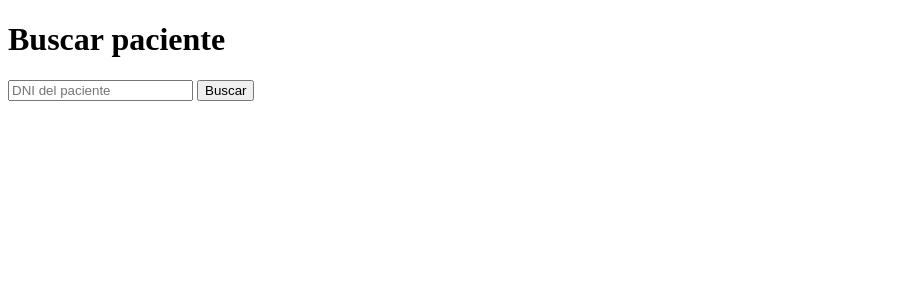
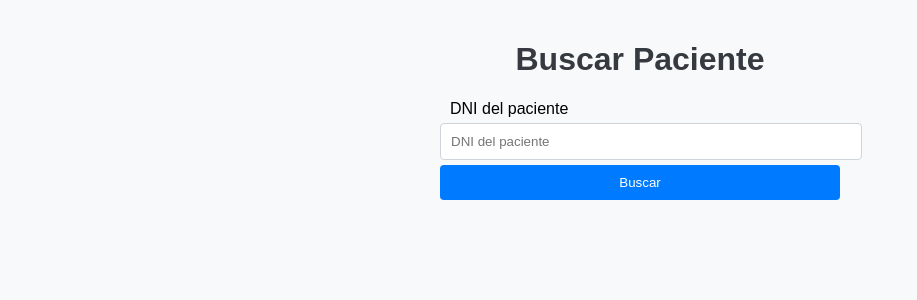
Before and after one commit to briannedbala/SCED, a Flask app: page /search_patient in a window 1280 px wide. Shown: the top 300 px of the page, without its empty margins (0-917 px from the left). Run offline with Flask 3, Linux system fonts and the light colour scheme; some libraries are stand-ins or nearby versions.

Commit message:
Se agrego la funcion de modificar paciente

```diff
--- a/src/app.py
+++ b/src/app.py
@@ -6,11 +6,9 @@ app = Flask(__name__)
 
 db = MySQL(app)
 
-
 @app.route('/')
 def index():
     return render_template('index.html')
-
 
 @app.route('/login', methods=['GET', 'POST'])
 def login():
@@ -26,20 +24,19 @@ def login():
         cur.close()
 
         try:
-            # Vereficar en la base de datos
+            # Verificar en la base de datos
             if user:
-                # Inicio de sesion exitoso
-                flash('¡Inicio de sesion exitoso!', 'success')
-                return redirect(url_for('shop'))
+                # Inicio de sesión exitoso
+                flash('¡Inicio de sesión exitoso!', 'success')
+                return redirect(url_for('options'))
             else:
-                # Inicio de sesion fallido
+                # Inicio de sesión fallido
                 flash('No puede ingresar, intente nuevamente', 'danger')
                 return redirect(url_for('index'))
         except Exception as e:
             flash(str(e), 'danger')
 
     return render_template('login.html')
-
 
 @app.route('/register', methods=['GET', 'POST'])
 def register():
@@ -55,8 +52,7 @@ def register():
             # Insertar en la base de datos
             cur = db.connection.cursor()
             query = "INSERT INTO users (username, password, fullname, email, neighborhood) VALUES (%s, %s, %s, %s, %s)"
-            cur.execute(query, (username, password,
-                        fullname, email, neighborhood))
+            cur.execute(query, (username, password, fullname, email, neighborhood))
             db.connection.commit()
             cur.close()
             flash('¡Registro exitoso! Por favor, inicia sesión.', 'success')
@@ -67,11 +63,9 @@ def register():
 
     return render_template('register.html')
 
-
 @app.route('/options')
 def options():
     return render_template('options.html')
-
 
 @app.route('/register_patient', methods=['GET', 'POST'])
 def registrar_paciente():
@@ -88,8 +82,7 @@ def registrar_paciente():
         try:
             cur = db.connection.cursor()
             query = "INSERT INTO patients (fullname, age, dni, gender, neighborhood, street, grupo) VALUES (%s, %s, %s, %s, %s, %s, %s)"
-            cur.execute(query, (fullname, age, dni, gender,
-                        neighborhood, street, grupo))
+            cur.execute(query, (fullname, age, dni, gender, neighborhood, street, grupo))
             db.connection.commit()
             cur.close()
             flash('Registro del paciente exitoso', 'success')
@@ -99,7 +92,6 @@ def registrar_paciente():
             db.connection.rollback()
 
     return render_template('registrar_paciente.html')
-
 
 @app.route('/view')
 def view():
@@ -111,13 +103,12 @@ def view():
         cur.close()
         return render_template('view.html', patients=patients)
     except Exception as e:
-        flash(f'Error al obtener los datos', 'danger')
+        flash(f'Error al obtener los datos de {e}', 'danger')
         return render_template('option')
-
 
 @app.route('/search_patient', methods=['GET', 'POST'])
 def search_patient():
-    if request.form == 'POST':
+    if request.method == 'POST':
         dni = request.form['dni']
 
         try:
@@ -131,22 +122,41 @@ def search_patient():
                 return render_template('update_patient.html', patient=patient)
             else:
                 flash('Paciente no encontrado', 'danger')
-                return redirect(url_for(search_patient))
+                return redirect(url_for('search_patient'))
         except Exception as e:
             flash(f'Error al buscar el paciente: {e}', 'danger')
             return redirect(url_for('index'))
 
     return render_template('search_patient.html')
 
+@app.route('/update_patient', methods=['POST'])
+def update_patient():
+    patient_id = request.form['patient_id']
+    fullname = request.form['fullname']
+    age = request.form['age']
+    dni = request.form['dni']
+    gender = request.form['gender']
+    neighborhood = request.form['neighborhood']
+    street = request.form['street']
+    grupo = request.form['grupo']
 
-# @app.route('/update')
-# def update():
-#     try:
-#         cur = db.connection.cursor()
-#         query = "SELECT"
-#     return render_template('update.html')
+    try:
+        cur = db.connection.cursor()
+        query = """
+            UPDATE patients
+            SET fullname = %s, age = %s, dni = %s, gender = %s, neighborhood = %s, street = %s, grupo = %s
+            WHERE id = %s
+        """
+        cur.execute(query, (fullname, age, dni, gender, neighborhood, street, grupo, patient_id))
+        db.connection.commit()
+        cur.close()
+        flash('Paciente actualizado exitosamente', 'success')
+        return redirect(url_for('options'))
+    except Exception as e:
+        flash(f'Error al actualizar el paciente: {e}', 'danger')
+        db.connection.rollback()
+        return redirect(url_for('search_patient'))
 
-
-if __name__ == ('__main__'):
+if __name__ == '__main__':
     app.config.from_object(config['development'])
     app.run()
--- a/src/templates/options.html
+++ b/src/templates/options.html
@@ -51,9 +51,9 @@
     <div class="container">
         <h1>Gestión de Datos</h1>
         <div class="button-container">
-            <a onclick="window.location.href='/register_patient'" class="button">Registrar</a>
-            <a href="view.html" class="button">Visualizar</a>
-            <a href="actualizar.html" class="button">Actualizar</a>
+            <a href="{{ url_for('registrar_paciente') }}" class="button">Registrar</a>
+            <a href="{{ url_for('view') }}" class="button">Visualizar</a>
+            <a href="{{ url_for('search_patient') }}" class="button">Actualizar</a>
         </div>
     </div>
 </body>
--- a/src/templates/search_patient.html
+++ b/src/templates/search_patient.html
@@ -3,12 +3,51 @@
 <head>
     <meta charset="UTF-8">
     <meta name="viewport" content="width=device-width, initial-scale=1.0">
-    <title>Buscar paciente</title>
+    <title>Buscar Paciente</title>
+    <style>
+        body {
+            font-family: Arial, sans-serif;
+            background-color: #f8f9fa;
+            margin: 0;
+            padding: 20px;
+        }
+        h1 {
+            text-align: center;
+            color: #343a40;
+        }
+        form {
+            max-width: 400px;
+            margin: 0 auto;
+        }
+        label, input {
+            width: 100%;
+            padding: 10px;
+            margin: 5px 0;
+        }
+        input {
+            border: 1px solid #ced4da;
+            border-radius: 4px;
+        }
+        button {
+            width: 100%;
+            padding: 10px;
+            background-color: #007bff;
+            border: none;
+            color: white;
+            border-radius: 4px;
+            cursor: pointer;
+        }
+        button:hover {
+            background-color: #0056b3;
+        }
+    </style>
 </head>
 <body>
-    <h1>Buscar paciente</h1>
-    <form method="POST" action="{{ url_for('search_patient') }}"></form>
-        <input type="text" name="dni" placeholder="DNI del paciente" required>
+    <h1>Buscar Paciente</h1>
+    <form method="POST" action="{{ url_for('search_patient') }}">
+        <label for="dni">DNI del paciente</label>
+        <input type="text" id="dni" name="dni" placeholder="DNI del paciente" required>
         <button type="submit">Buscar</button>
+    </form>
 </body>
 </html>
```
Also changed, not shown: src/templates/update_patient.html (added, +74 -0 lines), src/templates/update.html (deleted).
